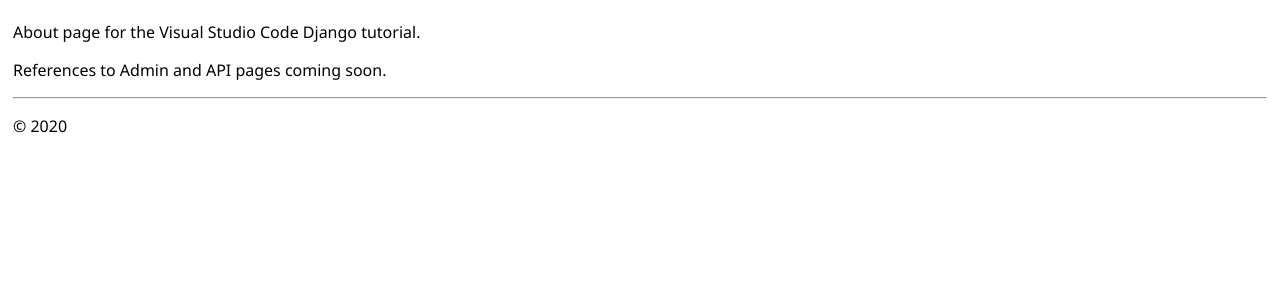
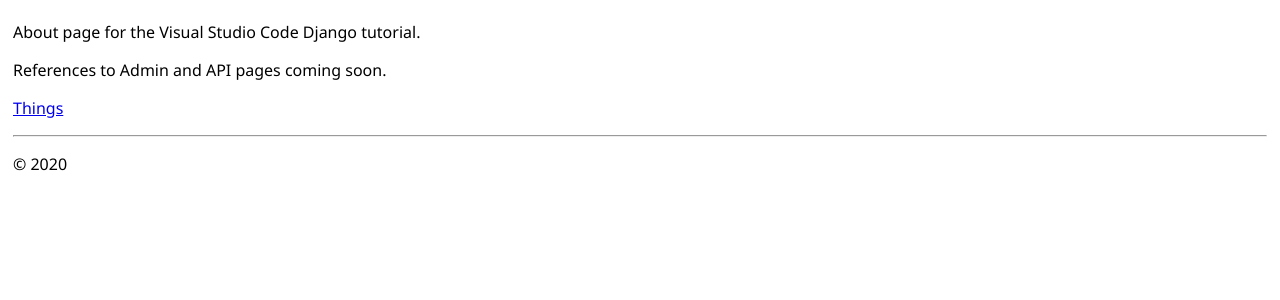
Before and after one commit to halr/apis_project, a Django app: page /about/ in a window 1280 px wide. Shown: the part 47-347 px from the top of the page. Run offline with Django 3.2, Linux system fonts and the light colour scheme.

Commit message:
Added link to things.

```diff
--- a/apis/templates/apis/about.html
+++ b/apis/templates/apis/about.html
@@ -5,4 +5,5 @@ About us
 {% block content %}
 <p>About page for the Visual Studio Code Django tutorial.</p>
 <p>References to Admin and API pages coming soon.</p>
+<p><a href="{% url 'things-all' %}">Things</a></p>
 {% endblock %}
```
